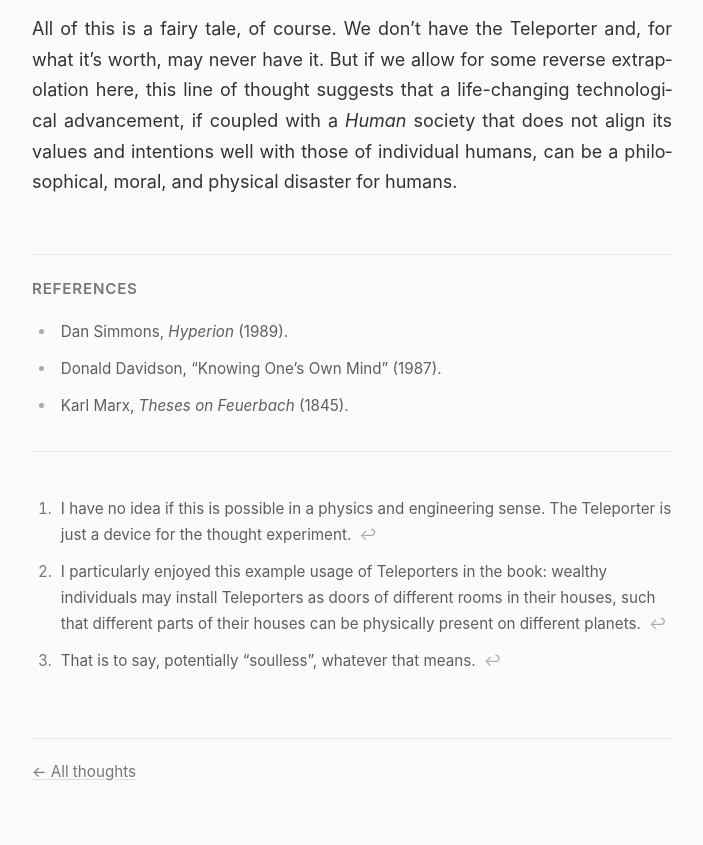
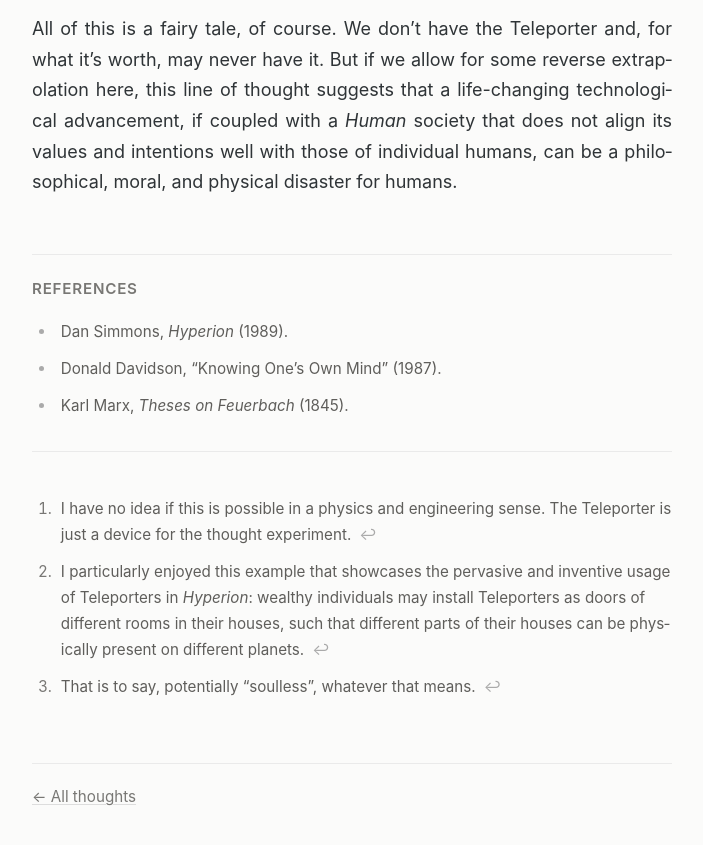
Before and after one commit to chc012/chc012.github.io, a Jekyll site: the page built from _posts/2026-11-05-teleporters.md, in a window 1280 px wide and 900 px high, scrolled down 1645 px. Shown: the top 845 px of the window, without its empty margins (288-991 px from the left). Built offline with Jekyll 4.4.1, drawn with Linux system fonts in a browser that asks for light colours; some of the changed text lies outside the part shown.

Commit message:
Revise Teleporters wording
Co-Authored-By: Claude Opus 5.5 <noreply@anthropic.com>

```diff
--- a/_posts/2026-11-05-teleporters.md
+++ b/_posts/2026-11-05-teleporters.md
@@ -9,7 +9,7 @@ It is possible to imagine different ways in which the Teleporter might work. A c
 
 The following statements follow immediately:
 
-- Teleporters would have a significant impact on humans as a civilization. Once a society adopts them, going back to a world without them would be catastrophic. *Hyperion* provides a good imagined scenario of a society that relied heavily on this technology <span class="spoiler" tabindex="0" title="Spoiler for Hyperion. Hover or tap to reveal">and lost it overnight</span>.[^doors]
+- Teleporters would have a significant impact on the human civilization. Once a society adopts them, going back to a world without them would be catastrophic. *Hyperion* provides a good imagined scenario of a society that relied heavily on this technology <span class="spoiler" tabindex="0" title="Spoiler for Hyperion. Hover or tap to reveal">and lost it overnight</span>.[^doors]
 - It leads to the philosophical problem of whether the person that comes out of the receptor is the same person that entered the sender. It is possible that the original is dead, and all we get is a copy of it in the sense of [Davidson's Swampman](https://en.wikipedia.org/wiki/Donald_Davidson_(philosopher)#Swampman).[^soulless] This should be an old point of debate for Star Trek fans.
 
 All of the above is probably old news. But what I think makes this scenario more interesting is the contention it displays between individual humans and *Human* as a society, or more narrowly, an economy. A *Human* that depends on Teleporters to function relies on humans that potentially die and are reborn every day, and the implication of this sounds like a metaphysical and moral disaster, and as such a disaster on the individual human level. But prohibiting the use of Teleporters due to this concern would significantly reduce the efficiency of *Human*, at least if *Human* is left without alternatives for extremely fast intergalactic travel.
@@ -25,5 +25,5 @@ All of this is a fairy tale, of course. We don't have the Teleporter and, for wh
 - Karl Marx, *Theses on Feuerbach* (1845).
 
 [^physics]: I have no idea if this is possible in a physics and engineering sense. The Teleporter is just a device for the thought experiment.
-[^doors]: I particularly enjoyed this example usage of Teleporters in the book: wealthy individuals may install Teleporters as doors of different rooms in their houses, such that different parts of their houses can be physically present on different planets.
+[^doors]: I particularly enjoyed this example that showcases the pervasive and inventive usage of Teleporters in *Hyperion*: wealthy individuals may install Teleporters as doors of different rooms in their houses, such that different parts of their houses can be physically present on different planets.
 [^soulless]: That is to say, potentially "soulless", whatever that means.
```
